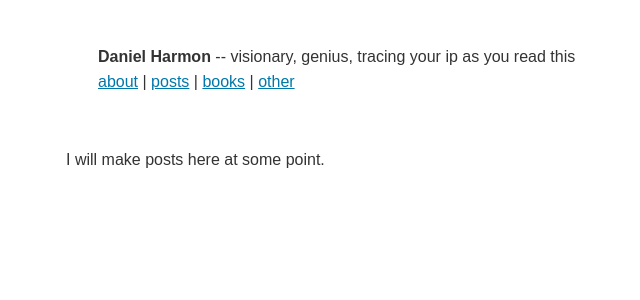
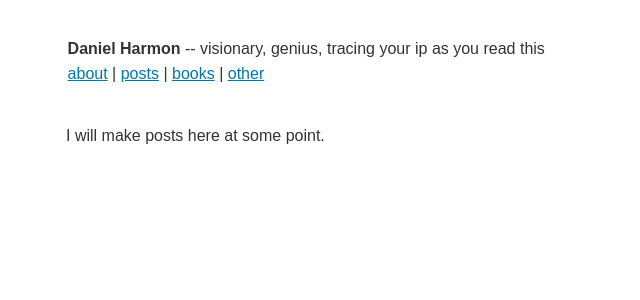
Before and after one commit to Dan-Harmon/Dan-Harmon.github.io, a Jekyll site: the page built from posts.html, in a window 1280 px wide. Shown: the top 300 px of the page, without its empty margins (274-914 px from the left). Built offline with Jekyll 4.4.1, drawn with Linux system fonts in a browser that asks for light colours.

Commit message:
headerstyling

```diff
--- a/_layouts/default.html
+++ b/_layouts/default.html
@@ -5,7 +5,7 @@
     <title>{{ page.title }}</title>
     <link rel="stylesheet" href="/styles.css">
     <div><b>Daniel Harmon</b> -- visionary, genius, tracing your ip as you read this</div>
-    <div class="closeness"><a href="/about.html">about</a> | <a href="/posts.html">posts</a> | <a href="/books.html">books</a> | <a href="/other.html">other</a>
+    <div class="closeness"><a href="/about.html">about</a>  |  <a href="/posts.html">posts</a>  |  <a href="/books.html">books</a>  |  <a href="/other.html">other</a>
   </header>
   <body class="main">
     {{ content }}
--- a/styles.css
+++ b/styles.css
@@ -1,6 +1,6 @@
 /* You can add global styles to this file, and also import other style files */
 header {
-  padding: 2.5rem 2rem 1.5rem 2rem;
+  padding: 2rem 0.1rem 0.5rem 0.1rem;
 }
 
 body {
```
